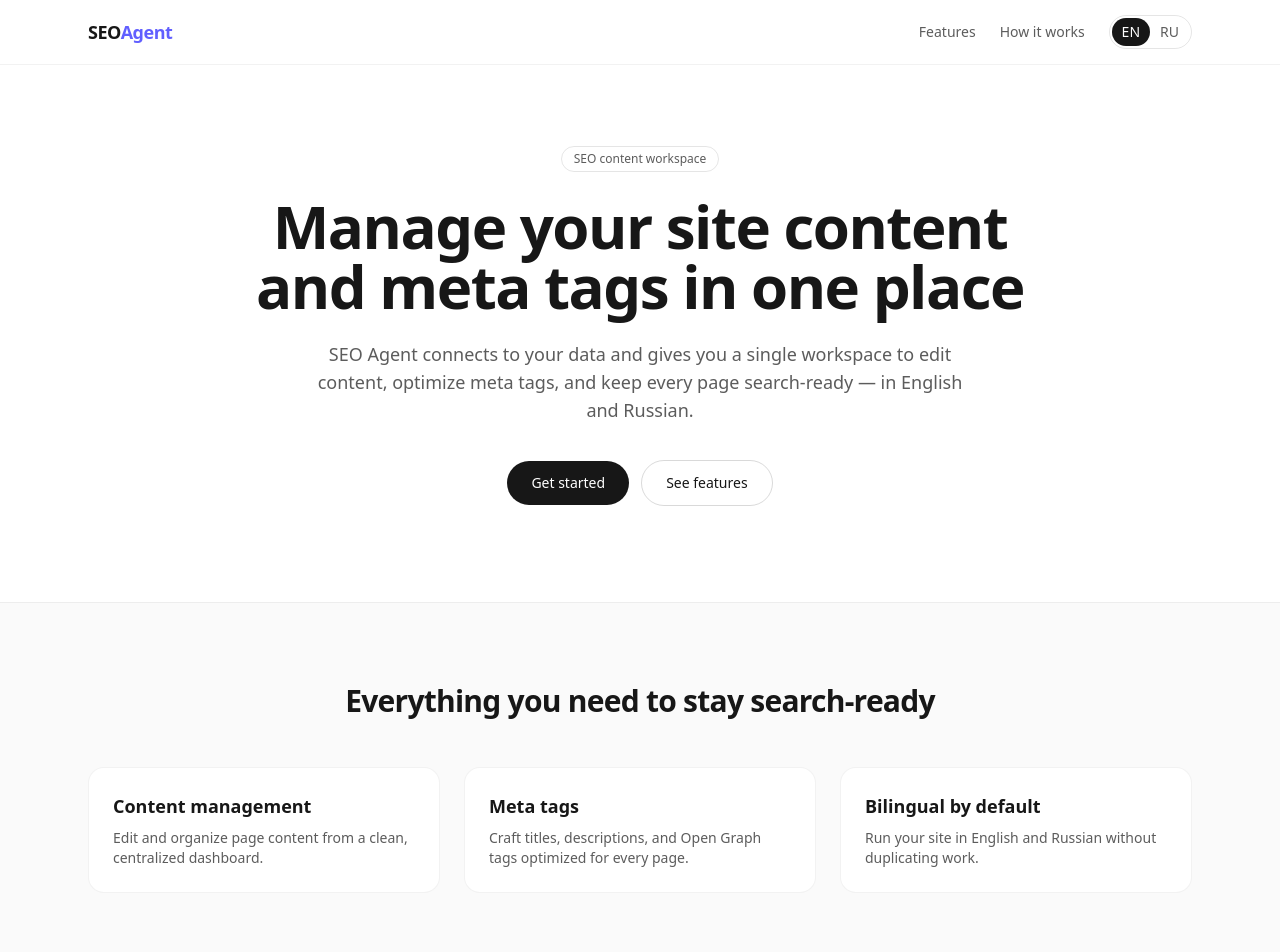
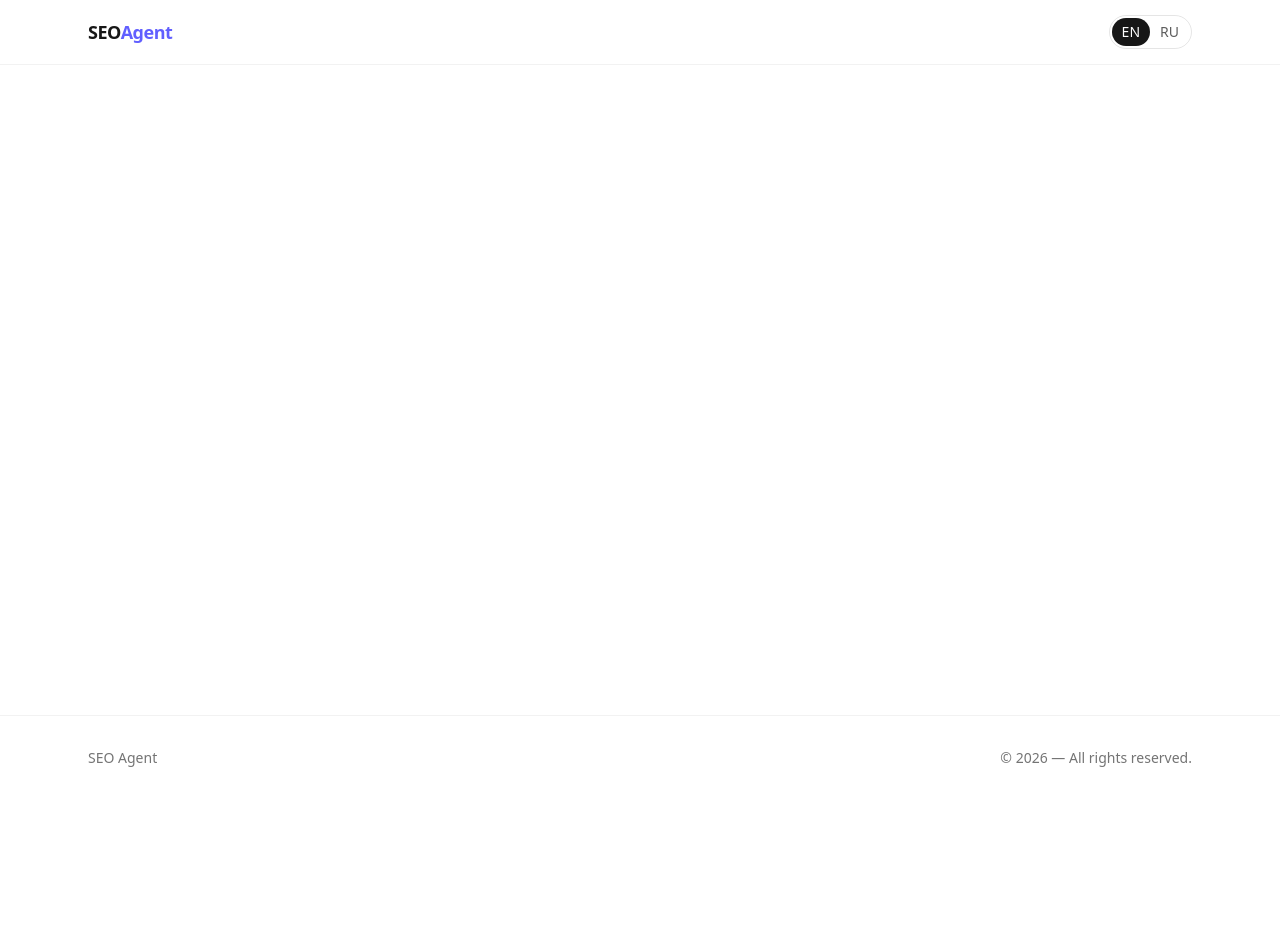
Before and after one commit to IT-StartAnalytics/seo-agent, a Next.js app: page /en in a window 1280 px wide. Shown: the top 952 px of the page. After the commit the page ends 800 px from the top, so only its background shows below. Built offline with nearby package versions, Linux system fonts and the light colour scheme; no server answers.

Commit message:
Clean home page (header + footer only), remove nav anchor links

```diff
--- a/src/app/[locale]/page.tsx
+++ b/src/app/[locale]/page.tsx
@@ -10,65 +10,13 @@ export default function Home({
 }) {
   const {locale} = use(params);
   setRequestLocale(locale);
-  const t = useTranslations('Hero');
-  const f = useTranslations('Features');
   const footer = useTranslations('Footer');
-
-  const features = [
-    {title: f('content.title'), body: f('content.body')},
-    {title: f('meta.title'), body: f('meta.body')},
-    {title: f('bilingual.title'), body: f('bilingual.body')}
-  ];
 
   return (
     <>
       <Header />
 
-      <main className="flex-1">
-        {/* Hero */}
-        <section className="mx-auto max-w-6xl px-6 pt-20 pb-24 text-center">
-          <span className="inline-block rounded-full border border-black/10 dark:border-white/15 px-3 py-1 text-xs font-medium text-foreground/70">
-            {t('badge')}
-          </span>
-          <h1 className="mt-6 text-4xl sm:text-6xl font-semibold tracking-tight max-w-3xl mx-auto">
-            {t('title')}
-          </h1>
-          <p className="mt-6 text-lg text-foreground/70 max-w-2xl mx-auto">
-            {t('subtitle')}
-          </p>
-          <div className="mt-9 flex items-center justify-center gap-3">
-            <button className="rounded-full bg-foreground text-background px-6 py-3 text-sm font-medium">
-              {t('ctaPrimary')}
-            </button>
-            <a
-              href="#features"
-              className="rounded-full border border-black/15 dark:border-white/20 px-6 py-3 text-sm font-medium"
-            >
-              {t('ctaSecondary')}
-            </a>
-          </div>
-        </section>
-
-        {/* Features */}
-        <section id="features" className="border-t border-black/5 dark:border-white/10 bg-black/[0.02] dark:bg-white/[0.02]">
-          <div className="mx-auto max-w-6xl px-6 py-20">
-            <h2 className="text-2xl sm:text-3xl font-semibold tracking-tight text-center">
-              {f('heading')}
-            </h2>
-            <div className="mt-12 grid gap-6 sm:grid-cols-3">
-              {features.map((feature) => (
-                <div
-                  key={feature.title}
-                  className="rounded-2xl border border-black/5 dark:border-white/10 bg-background p-6"
-                >
-                  <h3 className="font-semibold text-lg">{feature.title}</h3>
-                  <p className="mt-2 text-sm text-foreground/70">{feature.body}</p>
-                </div>
-              ))}
-            </div>
-          </div>
-        </section>
-      </main>
+      <main className="flex-1" />
 
       <footer className="border-t border-black/5 dark:border-white/10">
         <div className="mx-auto max-w-6xl px-6 py-8 text-sm text-foreground/60 flex items-center justify-between">
--- a/src/components/Header.tsx
+++ b/src/components/Header.tsx
@@ -16,12 +16,6 @@ export default async function Header() {
           SEO<span className="text-indigo-500">Agent</span>
         </Link>
         <nav className="flex items-center gap-6 text-sm">
-          <a href="#features" className="hidden sm:inline text-foreground/70 hover:text-foreground">
-            {t('features')}
-          </a>
-          <a href="#how" className="hidden sm:inline text-foreground/70 hover:text-foreground">
-            {t('howItWorks')}
-          </a>
           <LocaleSwitcher />
           {authed && (
             <form action="/api/auth/logout" method="post">
```
